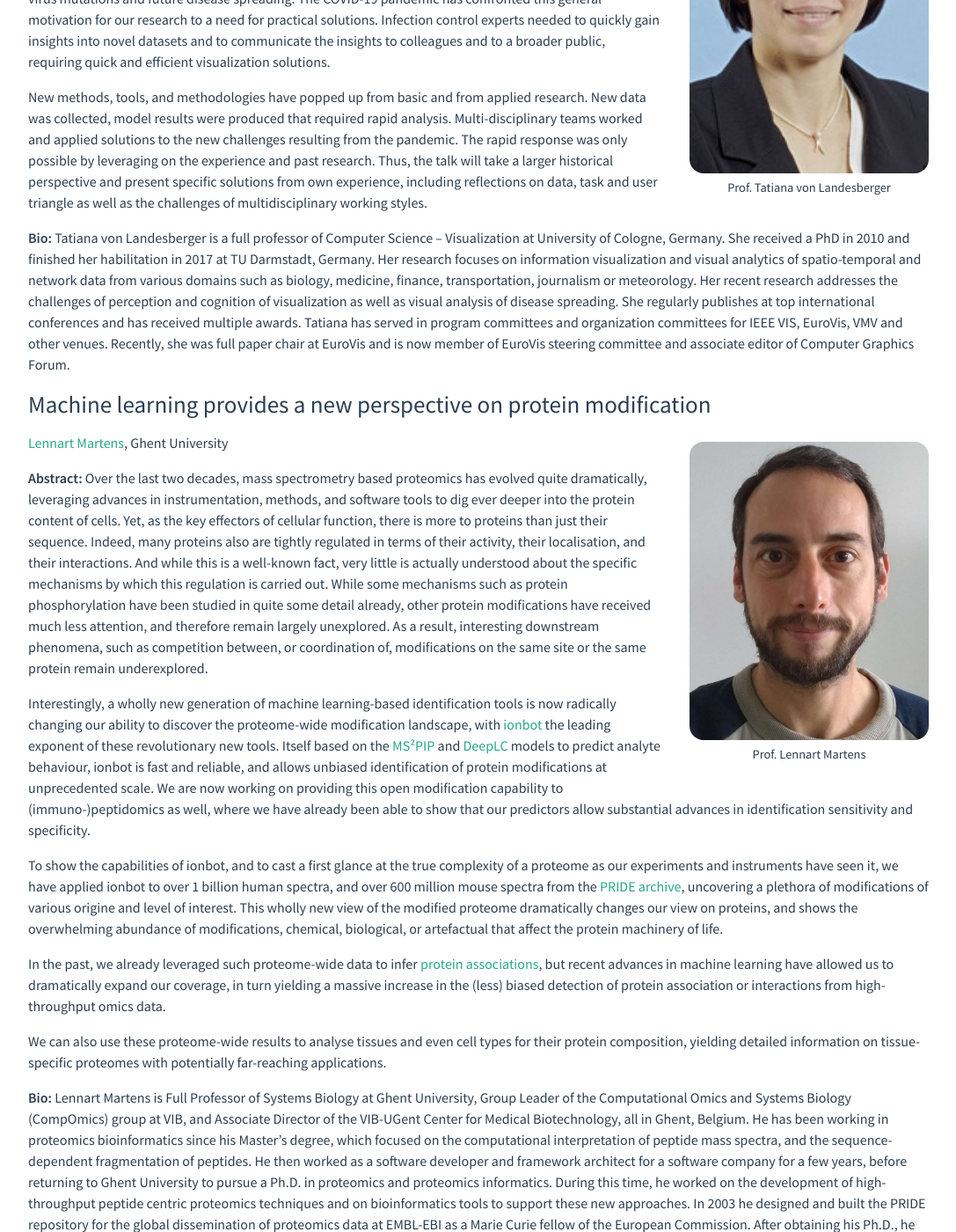
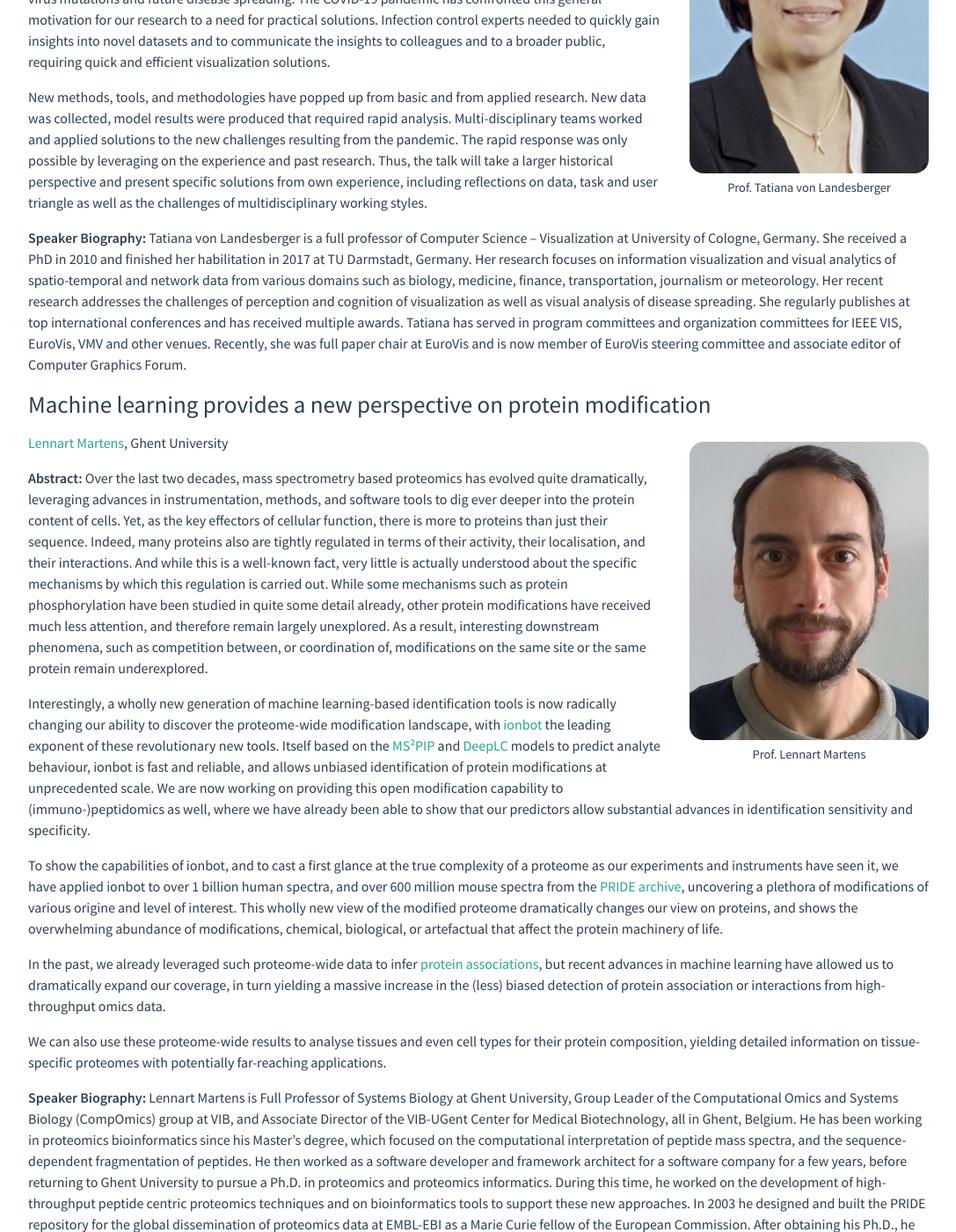
Before and after one commit to foreveremain/2024, a Jekyll site: the page built from program_ismb.md, in a window 1280 px wide and 1400 px high, scrolled down 621 px. Shown: the whole window at 88% size, without its empty margins (96-1183 px from the left). Built offline with Jekyll 4.4.1, drawn with Linux system fonts in a browser that asks for light colours.

Commit message:
change bio to speaker biography

```diff
--- a/program_ismb.md
+++ b/program_ismb.md
@@ -46,7 +46,7 @@ larger historical perspective and present specific solutions from own
 experience, including reflections on data, task and user triangle as well as the
 challenges of multidisciplinary working styles.
 
-**Bio:** Tatiana von Landesberger is a full professor of Computer Science –
+**Speaker Biography:** Tatiana von Landesberger is a full professor of Computer Science –
 Visualization at University of Cologne, Germany. She received a PhD in 2010 and
 finished her habilitation in 2017 at TU Darmstadt, Germany. Her research focuses
 on information visualization and visual analytics of spatio-temporal and network
@@ -114,7 +114,7 @@ We can also use these proteome-wide results to analyse tissues and even cell
 types for their protein composition, yielding detailed information on
 tissue-specific proteomes with potentially far-reaching applications.
 
-**Bio:** Lennart Martens is Full Professor of Systems Biology at Ghent
+**Speaker Biography:** Lennart Martens is Full Professor of Systems Biology at Ghent
 University, Group Leader of the Computational Omics and Systems Biology
 (CompOmics) group at VIB, and Associate Director of the VIB-UGent Center for
 Medical Biotechnology, all in Ghent, Belgium. He has been working in proteomics
```
